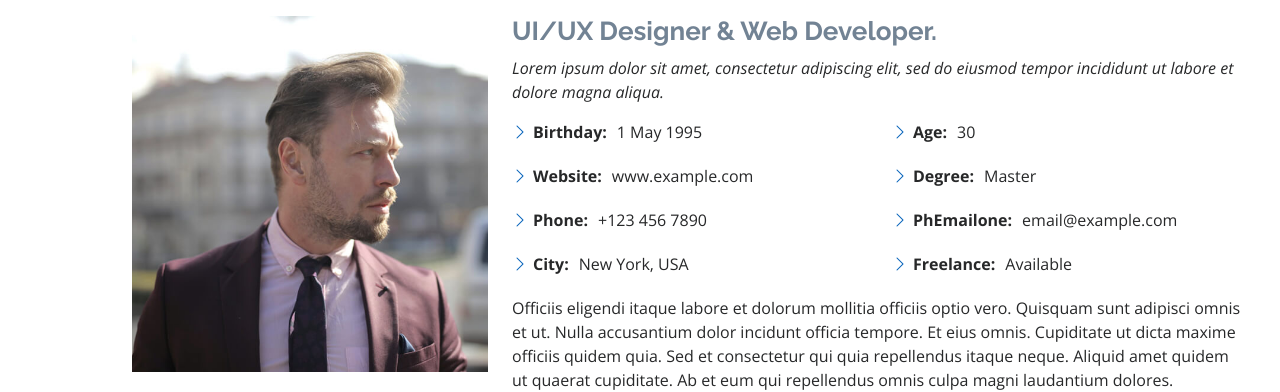
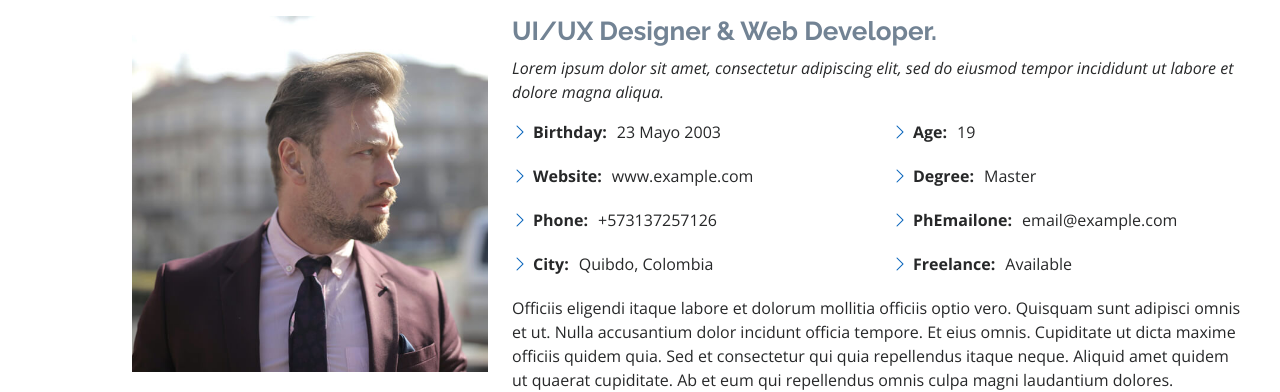
Before and after one commit to WilmerCordoba/Portfolio, a plain HTML site: page index.html in a window 1280 px wide. Shown: the part 1000-1392 px from the top of the page. Drawn offline with nearby package versions, Linux system fonts and the light colour scheme.

Commit message:
actualiza rama

```diff
--- a/index.html
+++ b/index.html
@@ -95,15 +95,15 @@
             <div class="row">
               <div class="col-lg-6">
                 <ul>
-                  <li><i class="bi bi-chevron-right"></i> <strong>Birthday:</strong> <span>1 May 1995</span></li>
+                  <li><i class="bi bi-chevron-right"></i> <strong>Birthday:</strong> <span>23 Mayo 2003</span></li>
                   <li><i class="bi bi-chevron-right"></i> <strong>Website:</strong> <span>www.example.com</span></li>
-                  <li><i class="bi bi-chevron-right"></i> <strong>Phone:</strong> <span>+123 456 7890</span></li>
-                  <li><i class="bi bi-chevron-right"></i> <strong>City:</strong> <span>New York, USA</span></li>
+                  <li><i class="bi bi-chevron-right"></i> <strong>Phone:</strong> <span>+573137257126</span></li>
+                  <li><i class="bi bi-chevron-right"></i> <strong>City:</strong> <span>Quibdo, Colombia</span></li>
                 </ul>
               </div>
               <div class="col-lg-6">
                 <ul>
-                  <li><i class="bi bi-chevron-right"></i> <strong>Age:</strong> <span>30</span></li>
+                  <li><i class="bi bi-chevron-right"></i> <strong>Age:</strong> <span>19</span></li>
                   <li><i class="bi bi-chevron-right"></i> <strong>Degree:</strong> <span>Master</span></li>
                   <li><i class="bi bi-chevron-right"></i> <strong>PhEmailone:</strong> <span>email@example.com</span></li>
                   <li><i class="bi bi-chevron-right"></i> <strong>Freelance:</strong> <span>Available</span></li>
```
